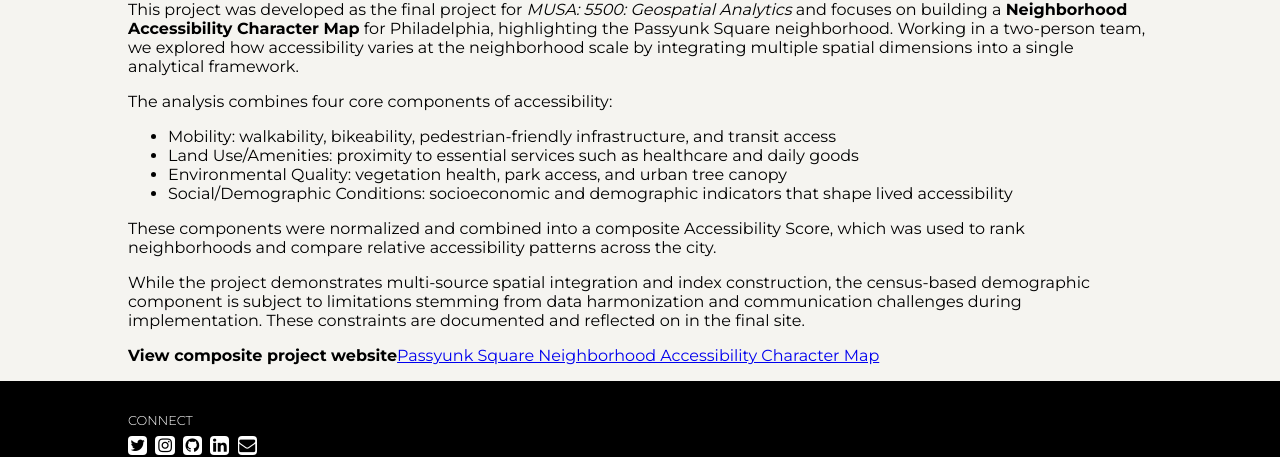
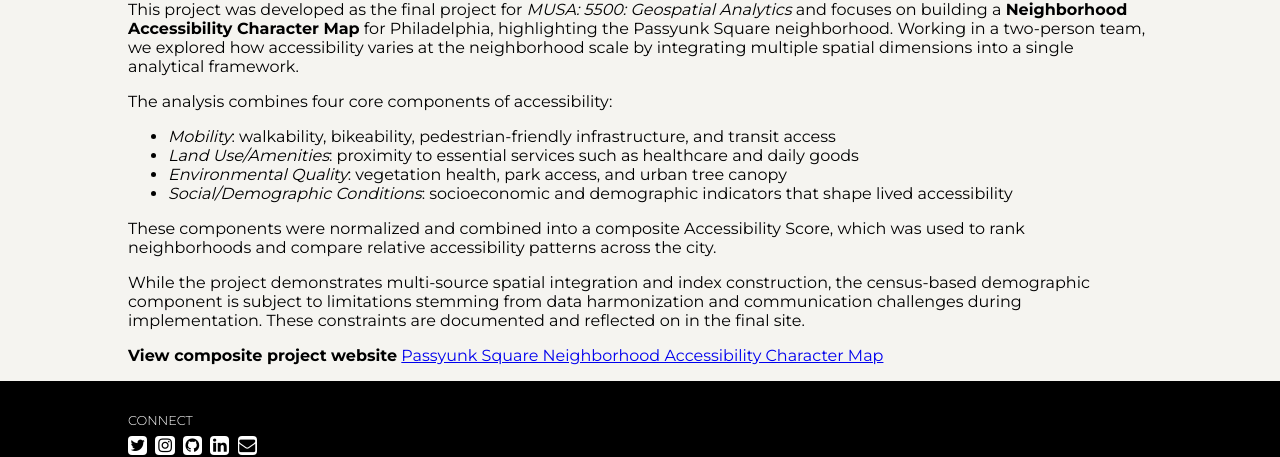
Before and after one commit to astauf03/portfolio, a Jekyll site: the page built from _projects/proj-2.md, in a window 1280 px wide. Shown: the part 392-849 px from the top of the page. Built offline with Jekyll 4.4.1, drawn with Linux system fonts in a browser that asks for light colours; part of the change alters nothing that is shown.

```diff
--- a/_projects/proj-2.md
+++ b/_projects/proj-2.md
@@ -7,13 +7,13 @@ thumbnail: /assets/img/projects/proj-2/thumbnail.jpg
 This project was developed as the final project for *MUSA: 5500: Geospatial Analytics* and focuses on building a **Neighborhood Accessibility Character Map** for Philadelphia, highlighting the Passyunk Square neighborhood. Working in a two-person team, we explored how accessibility varies at the neighborhood scale by integrating multiple spatial dimensions into a single analytical framework.
 
 The analysis combines four core components of accessibility:
-- Mobility: walkability, bikeability, pedestrian-friendly infrastructure, and transit access
-- Land Use/Amenities: proximity to essential services such as healthcare and daily goods
-- Environmental Quality: vegetation health, park access, and urban tree canopy
-- Social/Demographic Conditions: socioeconomic and demographic indicators that shape lived accessibility
+- *Mobility*: walkability, bikeability, pedestrian-friendly infrastructure, and transit access
+- *Land Use/Amenities*: proximity to essential services such as healthcare and daily goods
+- *Environmental Quality*: vegetation health, park access, and urban tree canopy
+- *Social/Demographic Conditions*: socioeconomic and demographic indicators that shape lived accessibility
 
 These components were normalized and combined into a composite Accessibility Score, which was used to rank neighborhoods and compare relative accessibility patterns across the city.
 
 While the project demonstrates multi-source spatial integration and index construction, the census-based demographic component is subject to limitations stemming from data harmonization and communication challenges during implementation. These constraints are documented and reflected on in the final site.
 
-**View composite project website**[Passyunk Square Neighborhood Accessibility Character Map](https://astauf03.github.io/musa5500-python-final/)
+**View composite project website** [Passyunk Square Neighborhood Accessibility Character Map](https://astauf03.github.io/musa5500-python-final/)
```
